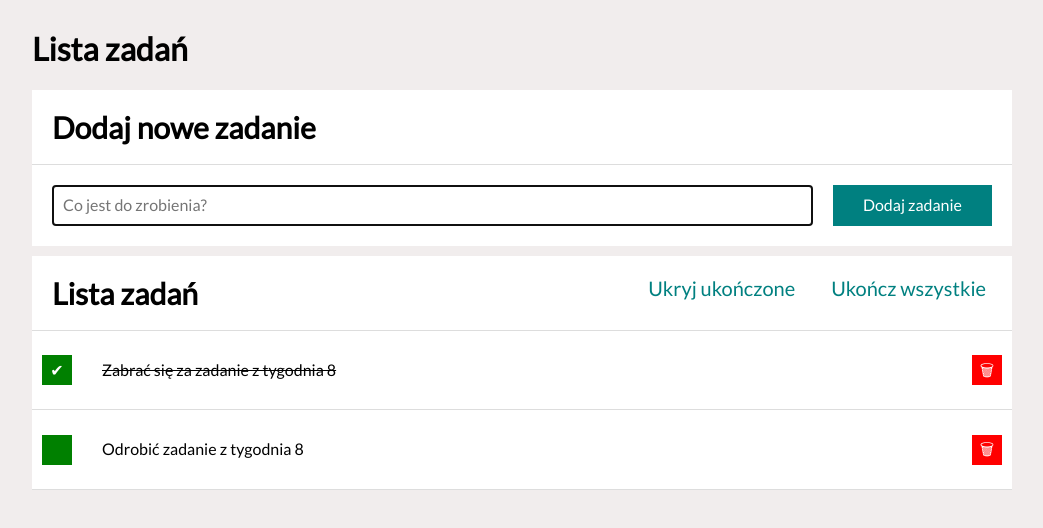
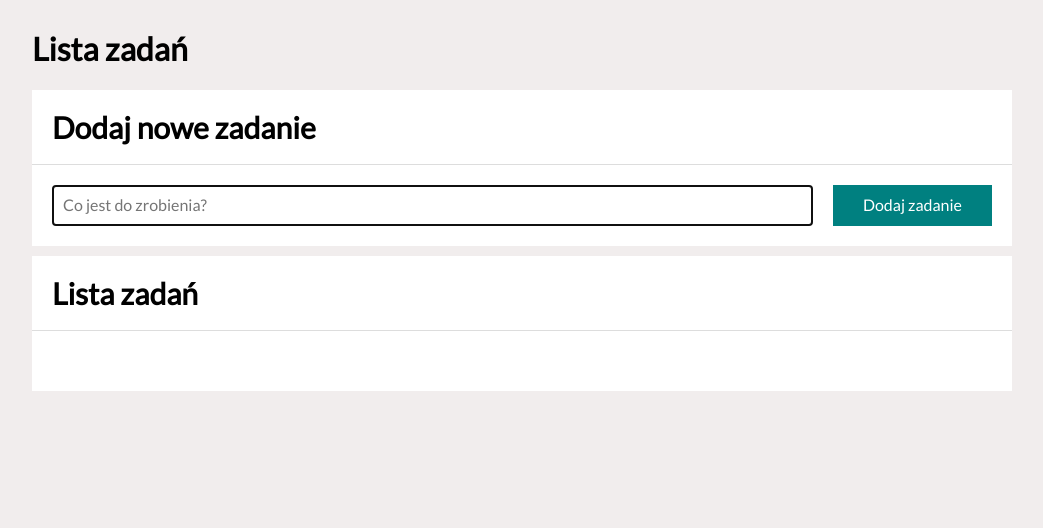
Before and after one commit to Mardrog/todo-list-react, a React (Create React App) app: page / in a window 1280 px wide. Shown: the top 528 px of the page, without its empty margins (118-1161 px from the left). Built offline with nearby package versions, Linux system fonts and the light colour scheme.

Commit message:
cleared array with tasks

```diff
--- a/src/App.js
+++ b/src/App.js
@@ -10,10 +10,7 @@ import { useState } from "react";
 function App() {
   const [hideDone, setHideDone] = useState(false);
   const [tasks, setTasks] = useState(
-    [
-      { id: 1, content: "Zabrać się za zadanie z tygodnia 8", done: true },
-      { id: 2, content: "Odrobić zadanie z tygodnia 8", done: false },
-    ]
+    []
   );
 
   const toggleHideDone = () => {
```
